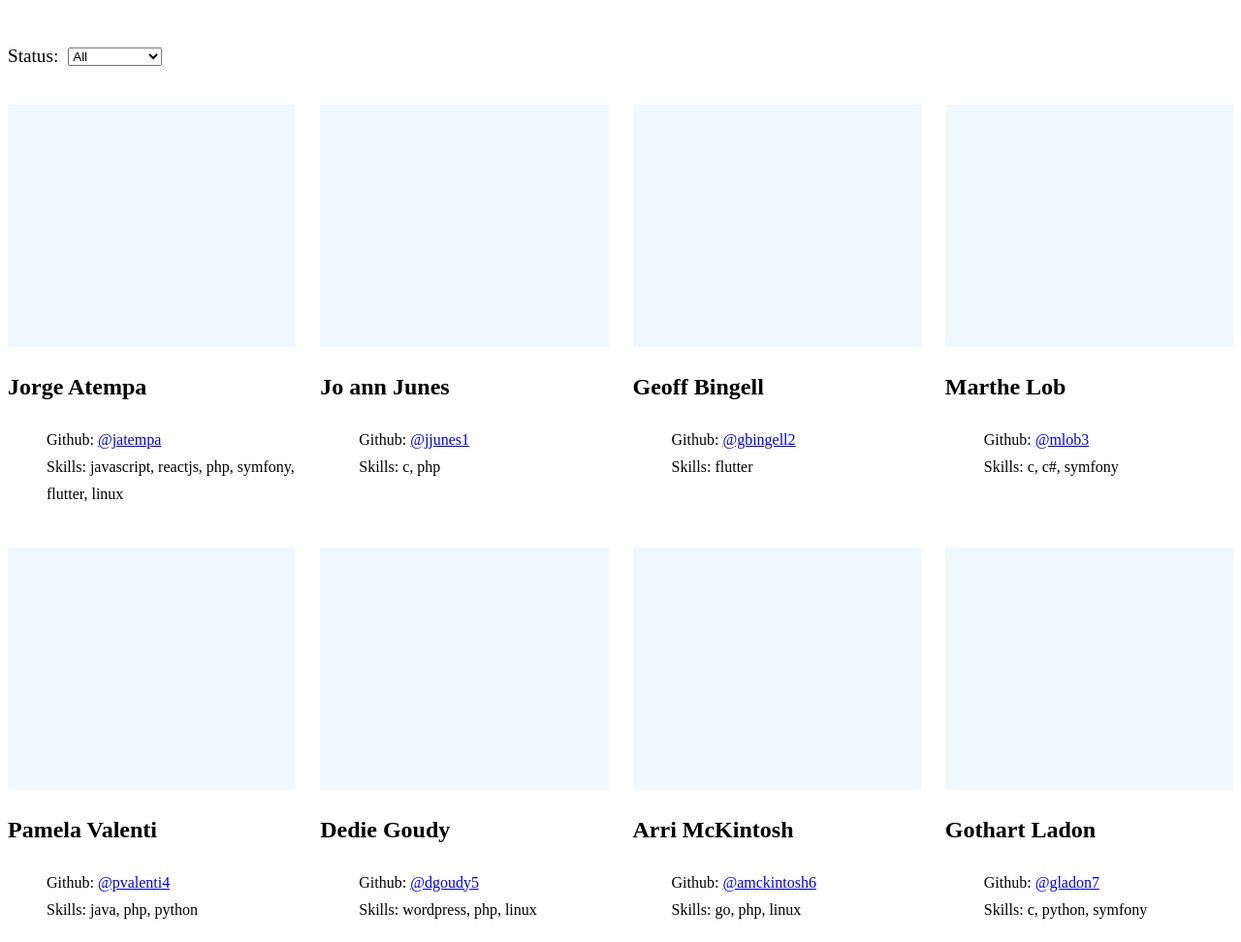
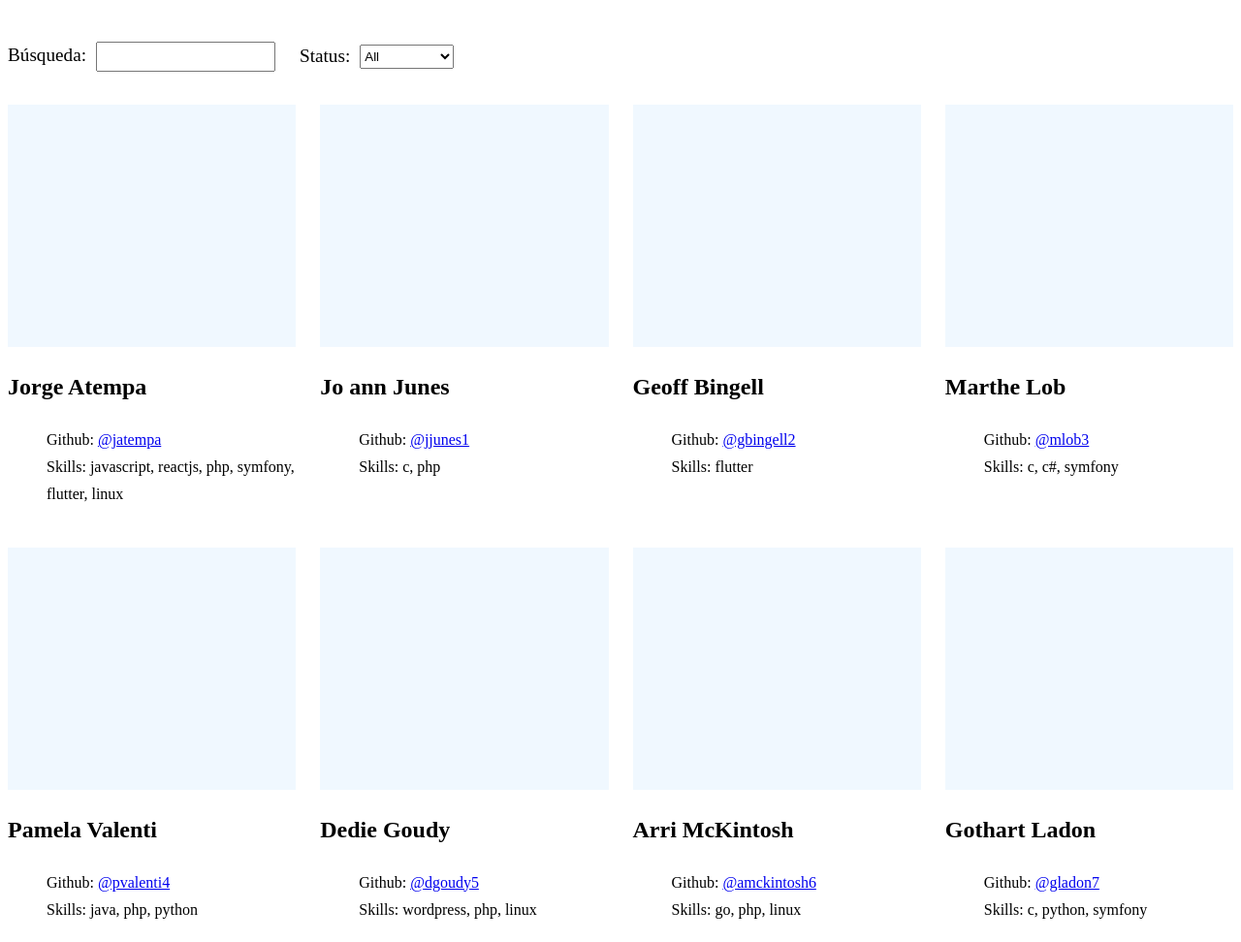
Before and after one commit to luisduenas/developers-mxli, a Gatsby site: page / in a window 1280 px wide. Shown: the top 972 px of the page at 97% size. Built offline with nearby package versions, Linux system fonts and the light colour scheme; Gatsby itself is replaced by a stand-in of ours.

Commit message:
Create custom search bar component

```diff
--- a/src/components/EmploymentStatusFilter.js
+++ b/src/components/EmploymentStatusFilter.js
@@ -1,22 +1,9 @@
 import React from "react"
+import { Label } from "./Label"
 import styled from "styled-components"
 
-const EmploymentStatusFilterContainer = styled.div`
-  position: sticky;
-  top: 0;
-  background-color: white;
-  height: 100px;
-  display: flex;
-  align-items: center;
-
-  h2 {
-    margin-right: 15px;
-  }
-`
-
-const StatusLabel = styled.span`
-  font-size: 1.2rem;
-  margin-right: 10px;
+const EmploymentStatusSelect = styled.select`
+  height: 25px;
 `
 
 const EmploymentStatusFilter = ({ employmentStatus, setEmploymentStatus }) => {
@@ -25,14 +12,14 @@ const EmploymentStatusFilter = ({ employmentStatus, setEmploymentStatus }) => {
   }
 
   return (
-    <EmploymentStatusFilterContainer>
-      <StatusLabel>Status:</StatusLabel>
-      <select value={employmentStatus} onChange={handleChange}>
+    <>
+      <Label>Status:</Label>
+      <EmploymentStatusSelect value={employmentStatus} onChange={handleChange}>
         <option value="all">All</option>
         <option value="employed">Employed</option>
         <option value="unemployed">Unemployed</option>
-      </select>
-    </EmploymentStatusFilterContainer>
+      </EmploymentStatusSelect>
+    </>
   )
 }
 
--- /dev/null
+++ b/src/components/Header.js
@@ -0,0 +1,31 @@
+import React from "react"
+import EmploymentStatusFilter from "./EmploymentStatusFilter"
+import SearchBar from "./SearchBar"
+import styled from "styled-components"
+
+const HeaderContainer = styled.div`
+  position: sticky;
+  top: 0;
+  background-color: white;
+  height: 100px;
+  display: flex;
+  align-items: center;
+
+  h2 {
+    margin-right: 15px;
+  }
+`
+
+const Header = ({ employmentStatus, setEmploymentStatus }) => {
+  return (
+    <HeaderContainer>
+      <SearchBar setEmploymentStatus={setEmploymentStatus} />
+      <EmploymentStatusFilter
+        employmentStatus={employmentStatus}
+        setEmploymentStatus={setEmploymentStatus}
+      />
+    </HeaderContainer>
+  )
+}
+
+export default Header
--- /dev/null
+++ b/src/components/Label.js
@@ -0,0 +1,6 @@
+import styled from "styled-components"
+
+export const Label = styled.span`
+  font-size: 1.2rem;
+  margin-right: 10px;
+`
--- /dev/null
+++ b/src/components/SearchBar.js
@@ -0,0 +1,29 @@
+import React, { useState } from "react"
+import { Label } from "./Label"
+import styled from "styled-components"
+
+const SearchBarContainer = styled.div`
+  margin-right: 25px;
+`
+
+const SearchBarInput = styled.input`
+  height: 25px;
+`
+
+const SearchBar = ({ setEmploymentStatus }) => {
+  const [name, setName] = useState("")
+
+  const handleChange = event => {
+    setName(event.target.value)
+    setEmploymentStatus(event.target.value)
+  }
+
+  return (
+    <SearchBarContainer>
+      <Label>B&uacute;squeda:</Label>
+      <SearchBarInput value={name} onChange={handleChange} />
+    </SearchBarContainer>
+  )
+}
+
+export default SearchBar
--- a/src/pages/index.js
+++ b/src/pages/index.js
@@ -1,9 +1,8 @@
 import React from "react"
+import Header from "../components/Header"
 import Footer from "../components/Footer"
 import ProfileList from "../components/ProfileList"
-import EmploymentStatusFilter from "../components/EmploymentStatusFilter"
 import { Seo } from "../components/Seo"
-
 import useEmploymentStatus from "../hooks/useEmploymentStatus"
 
 export default function Home() {
@@ -11,7 +10,7 @@ export default function Home() {
 
   return (
     <Seo>
-      <EmploymentStatusFilter
+      <Header
         employmentStatus={employmentStatus}
         setEmploymentStatus={setEmploymentStatus}
       />
```
